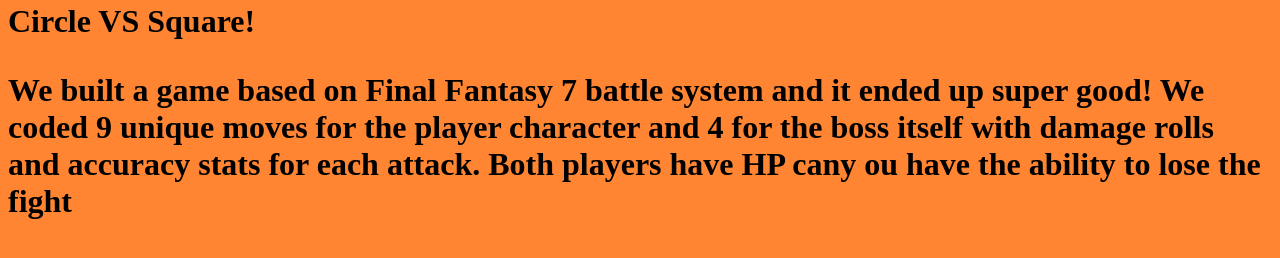
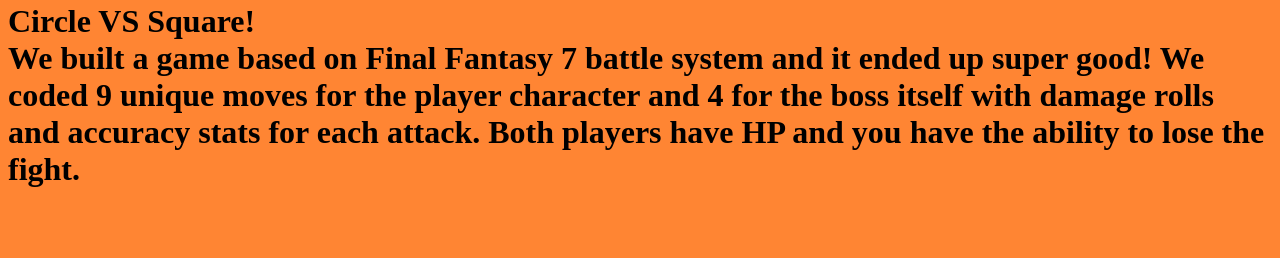
Before and after one commit to AlexBoyce9/compsci, a plain HTML site: page portfolio.html in a window 1280 px wide. Shown: the part 144-402 px from the top of the page. Drawn offline with Linux system fonts and the light colour scheme.

Commit message:
Update portfolio.html

```diff
--- a/portfolio.html
+++ b/portfolio.html
@@ -15,7 +15,7 @@
     <br>
     <ing src = "images/Circle_vs_Square.JPG>
     <br>
-    <p> We built a game based on Final Fantasy 7 battle system and it ended up super good! We coded 9 unique moves for the player character and 4 for the boss itself with damage rolls and accuracy stats for each attack. Both players have HP cany ou have the ability to lose the fight
+    We built a game based on Final Fantasy 7 battle system and it ended up super good! We coded 9 unique moves for the player character and 4 for the boss itself with damage rolls and accuracy stats for each attack. Both players have HP and you have the ability to lose the fight. <br>
 		</center>
 	  </body>
 	</html>
```
